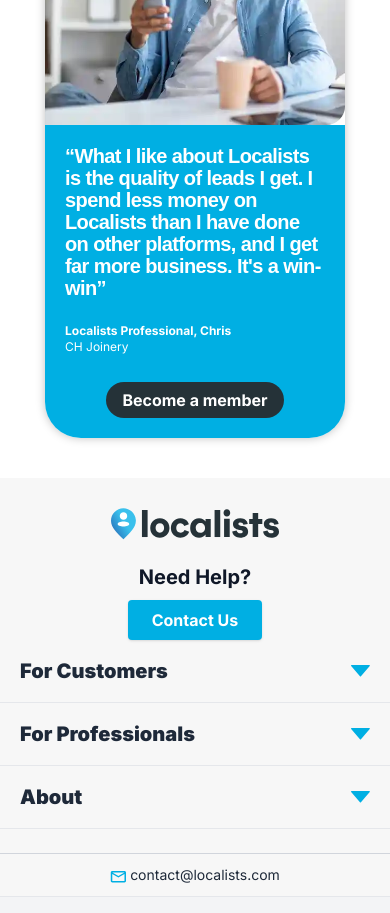
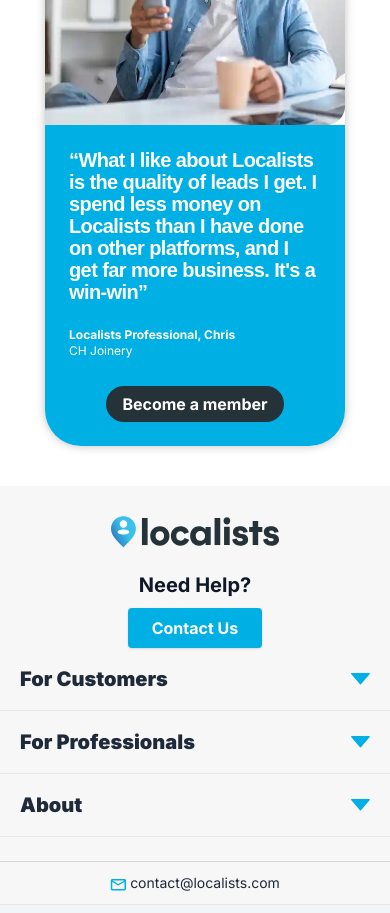
Before and after one commit to pushpesh-zuzu/localists-prelogin-nextjs, a Next.js app: page / in a window 390 px wide. Shown: the part 4560-5473 px from the top of the page. Built offline with nearby package versions, Linux system fonts and the light colour scheme.

Commit message:
fix-member-section-width

```diff
--- a/src/app/component/Home/Member/Member.jsx
+++ b/src/app/component/Home/Member/Member.jsx
@@ -9,9 +9,9 @@
   return (
     <div className="w-full max-w-[300px] sm:max-w-xl md:max-w-3xl lg:max-w-5xl xl:max-w-[1200px] mx-auto py-10 xl:py-[63px]">
       <div className="hidden md:flex w-fit rounded-[36px] overflow-hidden mx-auto ">
-        <div className=" w-[400] md:h-[340px] lg:h-[512px] lg:w-[690px] bg-[#00AFE3] rounded-l-[36px] flex flex-col justify-start px-[34px] lg:px-[63px] py-[37px]">
+        <div className=" w-[340] md:h-[340px] lg:h-[512px] lg:w-[690px] bg-[#00AFE3] rounded-l-[36px] flex flex-col justify-start px-[34px] lg:px-[63px] py-[37px]">
           <>
-            <H3 className="hidden md:block text-white font-bold font-[Arial] leading-7 xl:leading-[42px] pr-8">
+            <H3 className="hidden md:block text-white font-bold font-[Arial] leading-7 xl:leading-[42px] lg:pr-8">
               “What I like about Localists is the quality of leads I get. I
               spend less money on Localists than I have done on other platforms,
               and I get far more business. It's a win-win”
@@ -57,7 +57,7 @@
           />
         </div>
 
-        <div className="bg-[#00AFE3] p-5">
+        <div className="bg-[#00AFE3] p-6">
           <div className="flex flex-col gap-3">
             <h3
               className="font-[Arial] text-[20px]
```
